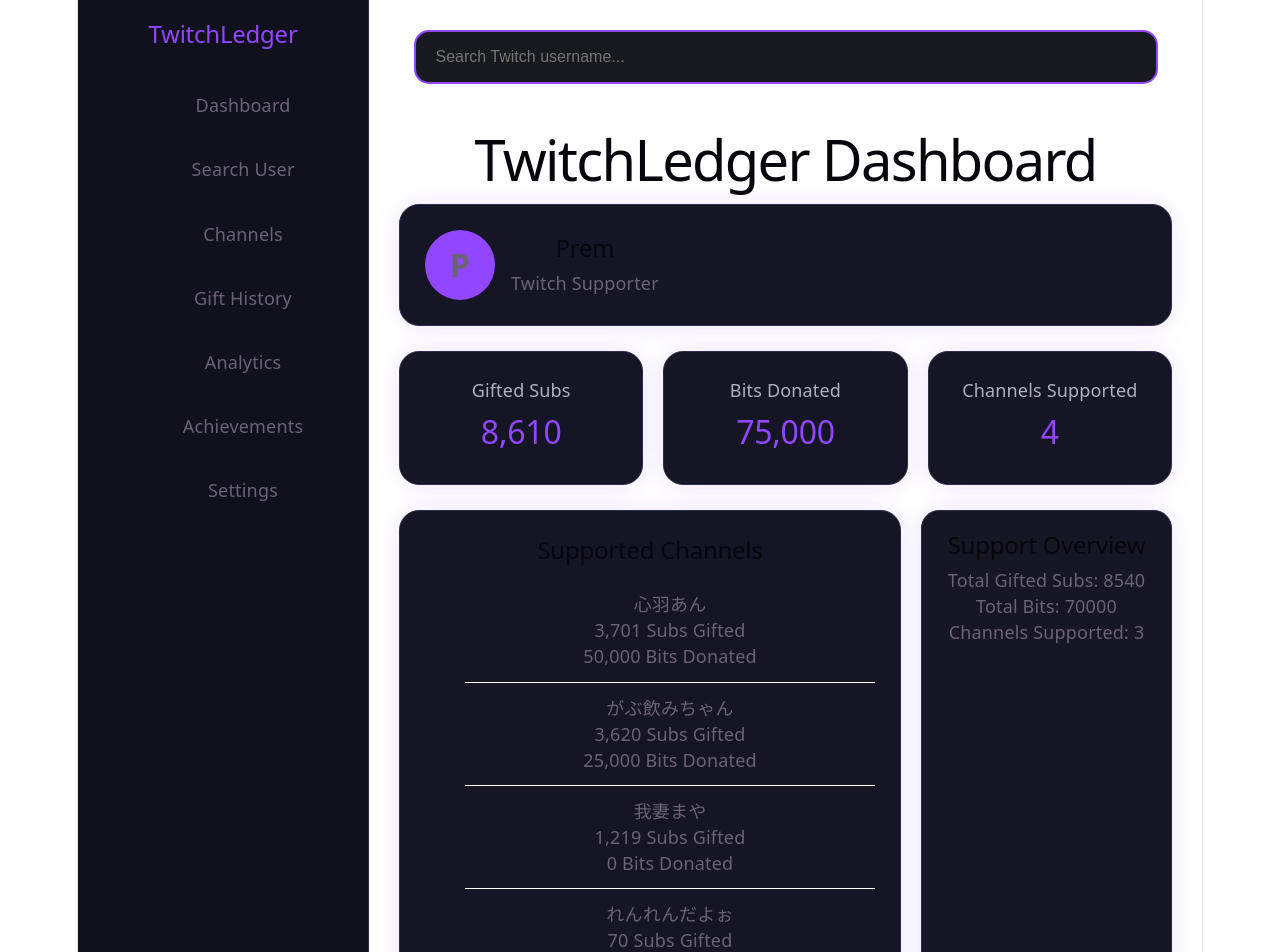
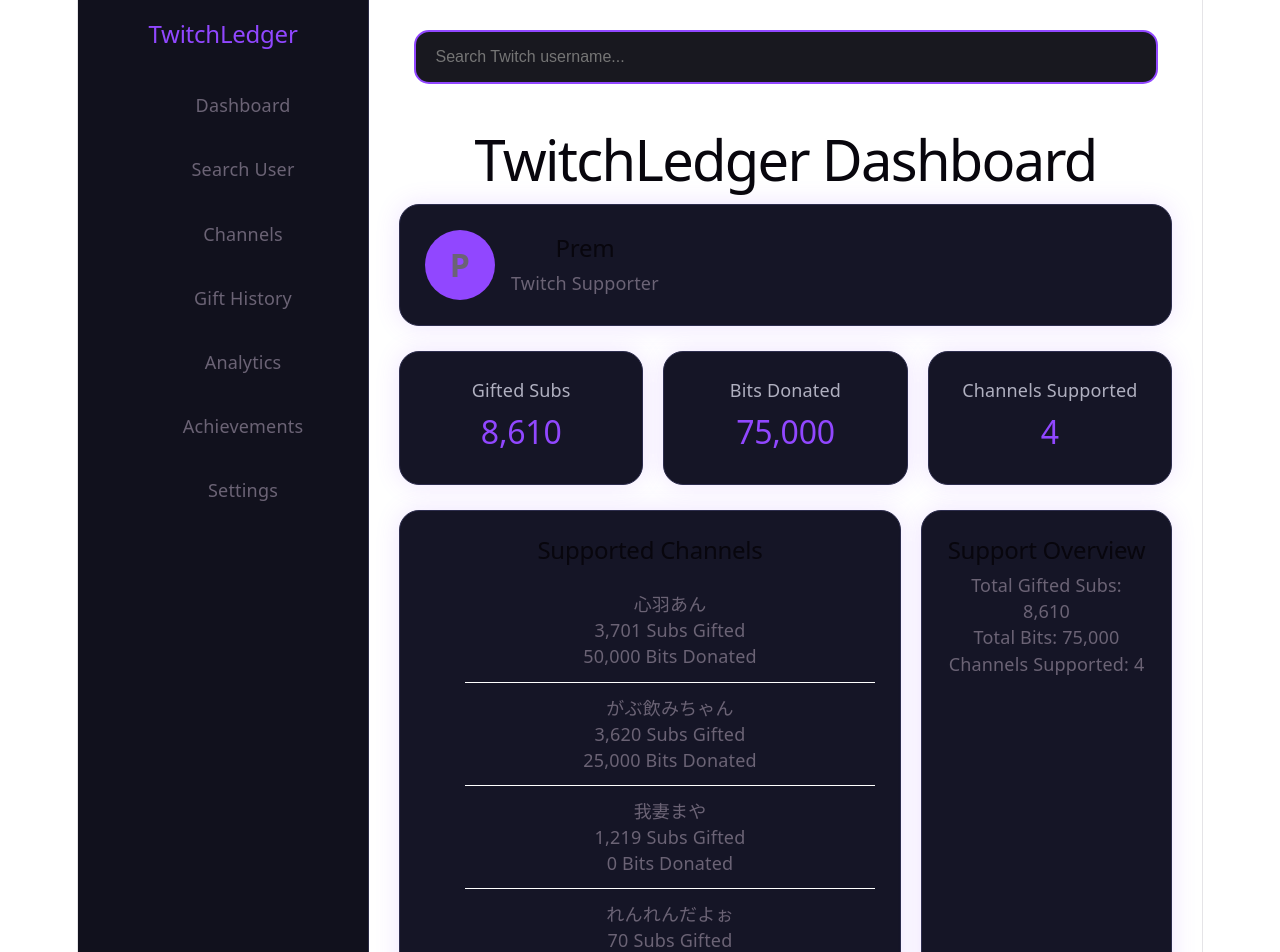
Before and after one commit to itachiuchiha241/TwitchLedger, a React app in the folder frontend/: page / in a window 1280 px wide. Shown: the top 952 px of the page. Built offline with nearby package versions, Linux system fonts and the light colour scheme; the HTML template or start-up script is replaced by a standard one.

Commit message:
make dashboard fully data-driven

```diff
--- a/frontend/src/components/SupportOverview.jsx
+++ b/frontend/src/components/SupportOverview.jsx
@@ -1,11 +1,25 @@
+import { channels } from "../services/data";
+
 function SupportOverview() {
+  const totalSubs = channels.reduce(
+    (total, channel) => total + channel.subs,
+    0
+  );
+
+  const totalBits = channels.reduce(
+    (total, channel) => total + channel.bits,
+    0
+  );
+
+  const totalChannels = channels.length;
+
   return (
-    <div className="card">
+    <div className="card support-overview">
       <h2>Support Overview</h2>
 
-      <p>Total Gifted Subs: 8540</p>
-      <p>Total Bits: 70000</p>
-      <p>Channels Supported: 3</p>
+      <p>Total Gifted Subs: {totalSubs.toLocaleString()}</p>
+      <p>Total Bits: {totalBits.toLocaleString()}</p>
+      <p>Channels Supported: {totalChannels}</p>
     </div>
   );
 }
--- a/frontend/src/services/data.js
+++ b/frontend/src/services/data.js
@@ -3,20 +3,36 @@
   name: "心羽あん",
   subs: 3701,
   bits: 50000,
+  avatar: "...",
+  twitchUrl: "...",
+  firstGiftDate: "...",
+  lastGiftDate: "..."
 },
   {
     name: "がぶ飲みちゃん",
     subs: 3620,
     bits: 25000,
+    avatar: "...",
+    twitchUrl: "...",
+    firstGiftDate: "...",
+    lastGiftDate: "..."
 },
   {
     name: "我妻まや",
     subs: 1219,
     bits: 0,
+    avatar: "...",
+    twitchUrl: "...",
+    firstGiftDate: "...",
+    lastGiftDate: "..."
 },
   {
     name: "れんれんだよぉ",
     subs: 70,
     bits: 0,
+    avatar: "...",
+    twitchUrl: "...",
+    firstGiftDate: "...",
+    lastGiftDate: "..."
 },
 ];
```
Lines whose indentation alone changed are shown as unchanged.
